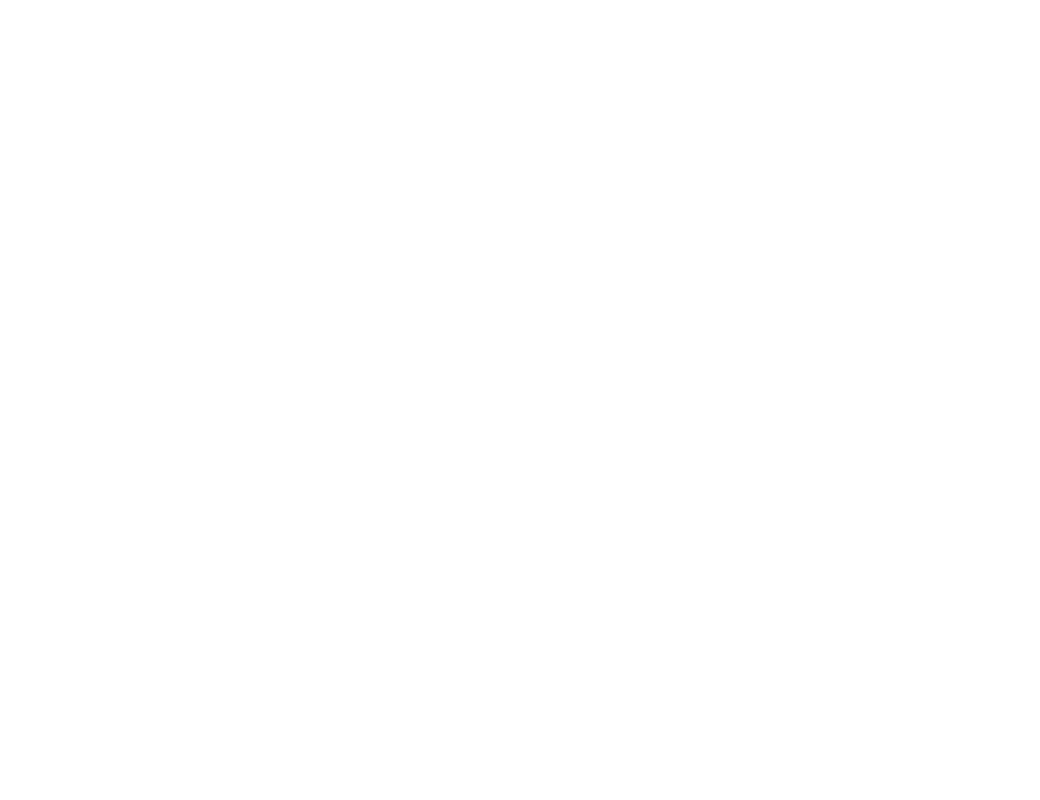
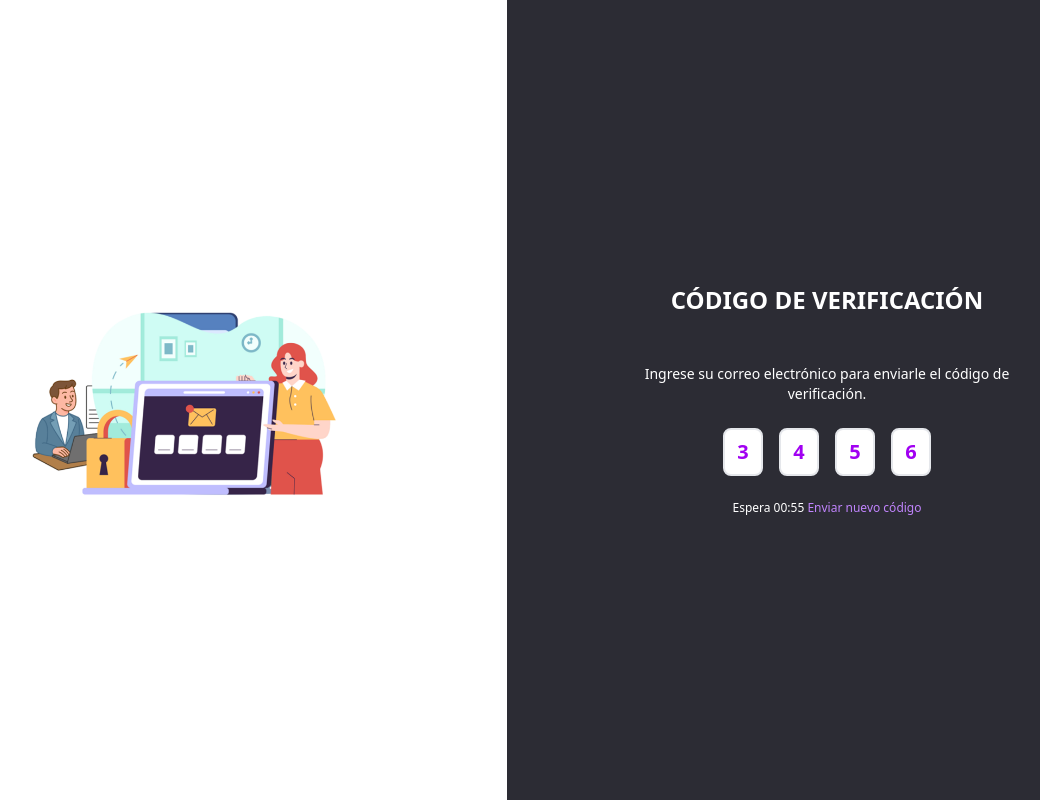
Before and after one commit to ImpulsatecRivera/Rivera, a React (Vite) app in the folder Frontend/page-Private/: page /verification-input in a window 1280 px wide. Before the commit this address had no page. Shown: the whole page, without its empty margins (133-1173 px from the left). Built offline with nearby package versions, Linux system fonts and the light colour scheme.

Commit message:
Agregada pantalla de ingreso de código de verificación con temporizador y diseño actualizado

```diff
--- a/Frontend/page-Private/src/App.jsx
+++ b/Frontend/page-Private/src/App.jsx
@@ -3,6 +3,7 @@
 import Login from "./pages/Login";
 import RecoverPassword from "./pages/RecoverPassword";
 import VerificationCode from "./pages/VerificationCode";
+import VerificationInput from "./pages/VerificationInput";
 
 function App() {
   return (
@@ -10,6 +11,7 @@
       <Route path="/" element={<Login />} />
       <Route path="/recuperar" element={<RecoverPassword />} />
       <Route path="/verification-code" element={<VerificationCode />} />
+      <Route path="/verification-input" element={<VerificationInput />} />
     </Routes>
   );
 }
--- a/Frontend/page-Private/src/pages/VerificationCode.jsx
+++ b/Frontend/page-Private/src/pages/VerificationCode.jsx
@@ -1,26 +1,25 @@
+import { useNavigate } from "react-router-dom";
 import Input from "../components/Login/Input";
 import Button from "../components/Login/Button";
+import ilustracion from "../images/verification.png";
 import Title from "../components/RecoverPassword/Title";
-import verificationImg from "../images/verification.png"; // la imagen con el teléfono y el código
 
 const VerificationCode = () => {
+  const navigate = useNavigate();
+
+  const handleVerify = () => {
+    navigate("/verification-input");
+  };
+
   return (
     <div className="min-h-screen flex flex-col lg:flex-row">
-
-      {/* Imagen izquierda */}
       <div className="w-full lg:w-1/2 bg-white flex items-center justify-center p-10">
-        <img
-          src={verificationImg}
-          alt="Ilustración de verificación"
-          className="max-w-xs w-full"
-        />
+        <img src={ilustracion} alt="Ilustración" className="max-w-xs w-full" />
       </div>
 
-      {/* Formulario */}
       <div className="w-full lg:w-1/2 bg-[#2c2c34] text-white flex flex-col justify-center items-center p-10 space-y-6">
         <Title className="text-white">INGRESE SU CORREO</Title>
-
-        <p className="text-center text-white text-sm max-w-sm">
+        <p className="text-center text-sm max-w-sm">
           INGRESA TU CORREO ELECTRÓNICO PARA ENVIARTE EL CÓDIGO DE VERIFICACIÓN.
         </p>
 
@@ -29,7 +28,13 @@
             type="text"
             placeholder="Introduce tu código de verificación"
           />
-          <Button className="bg-[#a100f2] hover:bg-[#7d00c1]">
+          <Button
+            onClick={(e) => {
+              e.preventDefault();
+              handleVerify();
+            }}
+            className="bg-[#a100f2] hover:bg-[#7d00c1]"
+          >
             Verificar código
           </Button>
         </form>
--- /dev/null
+++ b/Frontend/page-Private/src/pages/VerificationInput.jsx
@@ -0,0 +1,49 @@
+// src/pages/VerificationInput.jsx
+import { useState, useEffect } from "react";
+import illustration from "../images/verification-box.png";
+import Title from "../components/RecoverPassword/Title";
+
+const VerificationInput = () => {
+  const [counter, setCounter] = useState(60);
+
+  useEffect(() => {
+    const timer = counter > 0 && setInterval(() => setCounter(counter - 1), 1000);
+    return () => clearInterval(timer);
+  }, [counter]);
+
+  return (
+    <div className="min-h-screen flex flex-col lg:flex-row">
+      {/* Ilustración */}
+      <div className="w-full lg:w-1/2 bg-white flex items-center justify-center p-10">
+        <img src={illustration} alt="Ilustración de verificación" className="max-w-xs w-full" />
+      </div>
+
+      {/* Formulario */}
+      <div className="w-full lg:w-1/2 bg-[#2c2c34] text-white flex flex-col justify-center items-center p-10 space-y-6">
+        <Title className="text-white">CÓDIGO DE VERIFICACIÓN</Title>
+        <p className="text-center text-sm max-w-sm">
+          Ingrese su correo electrónico para enviarle el código de verificación.
+        </p>
+
+        {/* Códigos */}
+        <div className="flex space-x-4 mt-6">
+          {[...Array(4)].map((_, i) => (
+            <div
+              key={i}
+              className="w-10 h-12 rounded-lg border-2 border-gray-200 flex items-center justify-center text-xl font-semibold bg-white text-[#a100f2]"
+            >
+              {i + 3}
+            </div>
+          ))}
+        </div>
+
+        {/* Timer */}
+        <p className="text-xs text-white mt-4">
+          Espera 00:{counter.toString().padStart(2, "0")} <span className="text-purple-400 cursor-pointer hover:underline">Enviar nuevo código</span>
+        </p>
+      </div>
+    </div>
+  );
+};
+
+export default VerificationInput;
```
Also changed, not shown: Frontend/page-Private/src/images/verification-box.png (added).
